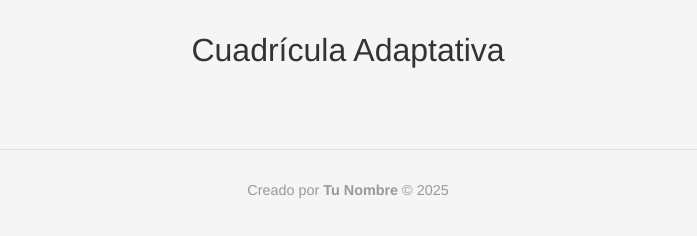
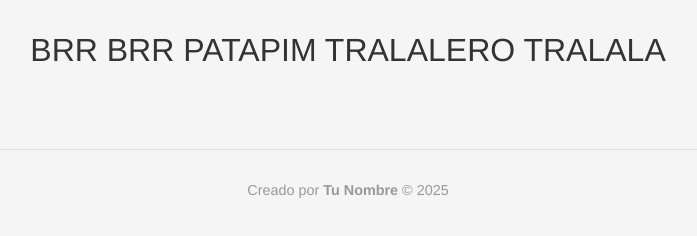
Before and after one commit to marcedzgn/clase-08, a plain HTML site: page index.html in a window 1280 px wide. Shown: the whole page, without its empty margins (292-989 px from the left). Drawn offline with Linux system fonts and the light colour scheme; no server answers.

Commit message:
Update index.html

```diff
--- a/index.html
+++ b/index.html
@@ -97,7 +97,7 @@
 </head>
 <body>
     <div class="container">
-        <h1>Cuadrícula Adaptativa</h1>
+        <h1>BRR BRR PATAPIM TRALALERO TRALALA</h1>
         <div class="grid" id="grid"></div>
     </div>
 
```
